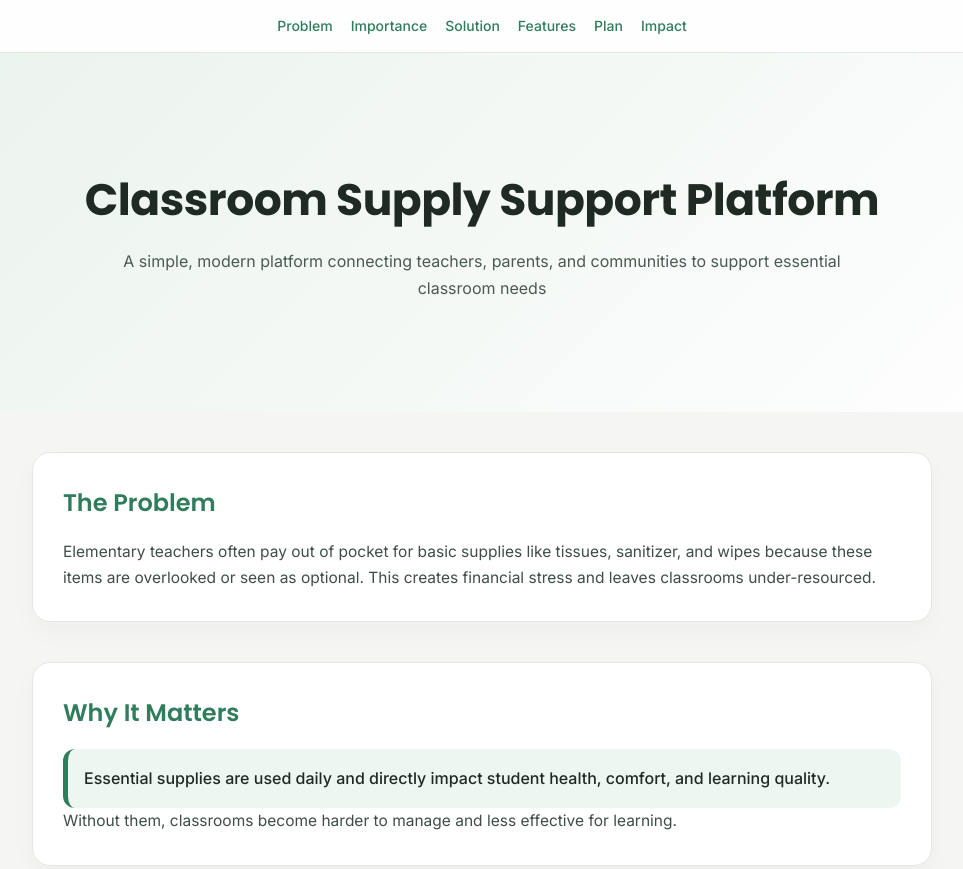
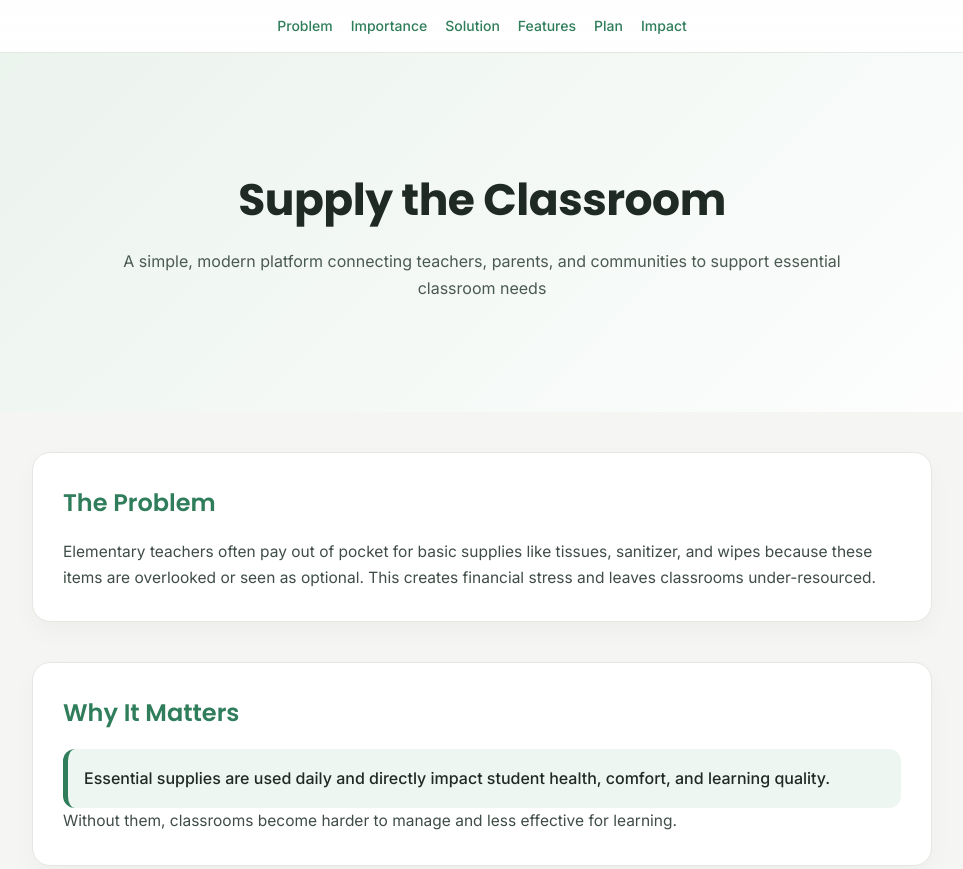
Before and after one commit to yenvynguyenn/finalproject, a plain HTML site: page index.html in a window 1280 px wide. Shown: the top 869 px of the page, without its empty margins (158-1121 px from the left). Drawn offline with Linux system fonts and the light colour scheme.

Commit message:
Update index.html

```diff
--- a/index.html
+++ b/index.html
@@ -3,7 +3,7 @@
 <head>
   <meta charset="UTF-8" />
   <meta name="viewport" content="width=device-width, initial-scale=1.0" />
-  <title>Classroom Supply Platform Proposal</title>
+  <title>Supply the Classroom</title>
 
   <link rel="preconnect" href="https://fonts.googleapis.com">
   <link rel="preconnect" href="https://fonts.gstatic.com" crossorigin>
@@ -129,7 +129,7 @@
 </nav>
 
 <header>
-  <h1>Classroom Supply Support Platform</h1>
+  <h1>Supply the Classroom</h1>
   <p>A simple, modern platform connecting teachers, parents, and communities to support essential classroom needs</p>
 </header>
 
```
